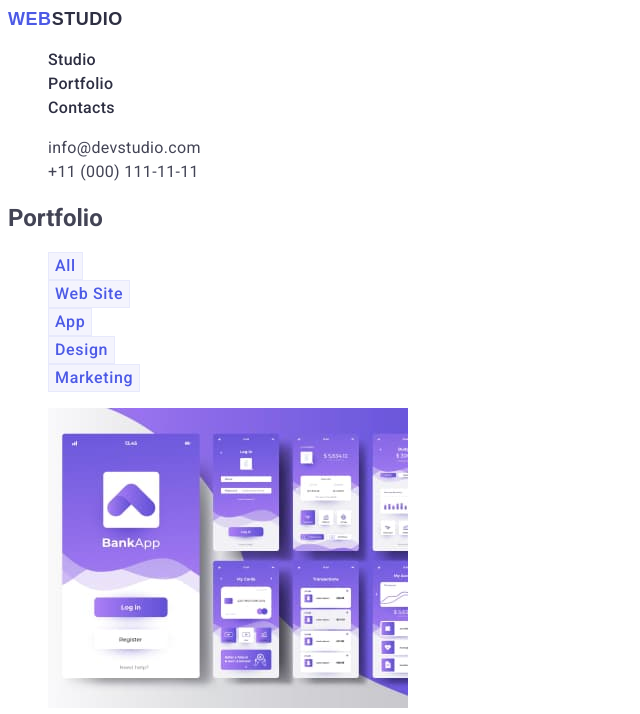
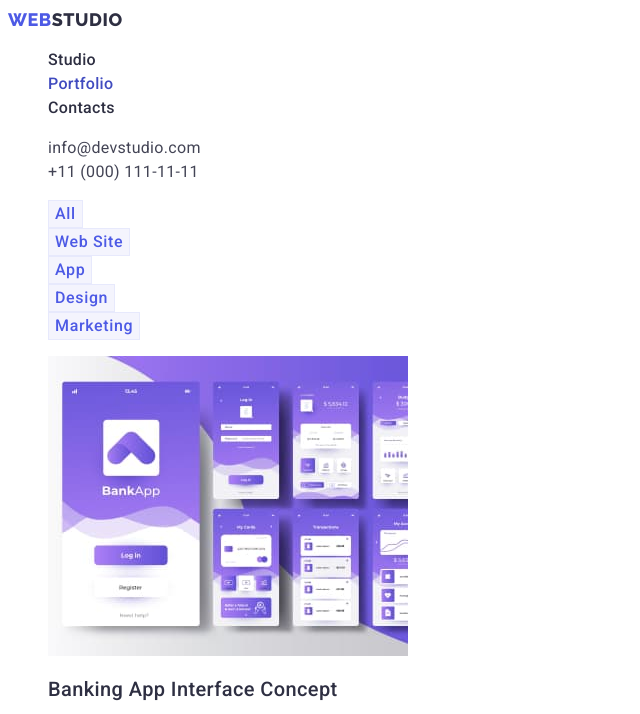
Before and after one commit to StasyukMaryna/goit-markup-hw-02, a plain HTML site: page portfolio.html in a window 1280 px wide. Shown: the top 714 px of the page, without its empty margins (0-640 px from the left). Drawn offline with Linux system fonts and the light colour scheme.

Commit message:
Update portfolio.html

```diff
--- a/portfolio.html
+++ b/portfolio.html
@@ -6,8 +6,10 @@
     <meta name="viewport" content="width=device-width, initial-scale=1.0" />
     <title>Portfolio</title>
     <link rel="stylesheet" href="./css/styles.css" />
+    <link rel="preconnect" href="https://fonts.googleapis.com" />
+    <link rel="preconnect" href="https://fonts.gstatic.com" crossorigin />
     <link
-      href="https://fonts.googleapis.com/css2?family=Roboto:wght@400;500;700&display=swap"
+      href="https://fonts.googleapis.com/css2?family=Raleway:wght@800&family=Roboto:wght@400;500;700;900&display=swap"
       rel="stylesheet"
     />
   </head>
@@ -23,7 +25,9 @@
             <a class="header-link link" href="./index.html">Studio</a>
           </li>
           <li class="header-item list">
-            <a class="header-link link" href="./portfolio.html">Portfolio</a>
+            <a class="header-link link current" href="./portfolio.html"
+              >Portfolio</a
+            >
           </li>
           <li class="header-item list">
             <a class="header-link link" href="">Contacts</a>
@@ -47,7 +51,7 @@
     </header>
     <main>
       <section class="portfolio">
-        <h1 class="hidden">Portfolio</h1>
+        <h1 class="visually-hidden">Portfolio</h1>
         <ul class="portfolio-list-button list">
           <li class="portfolio-item">
             <button class="portfolio-button button" type="button">All</button>
```
